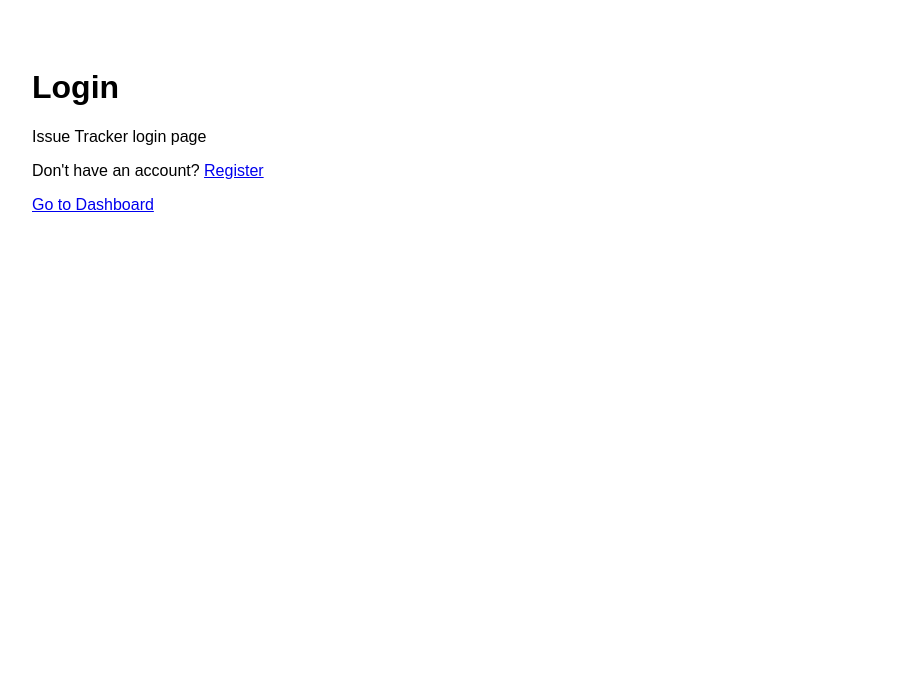
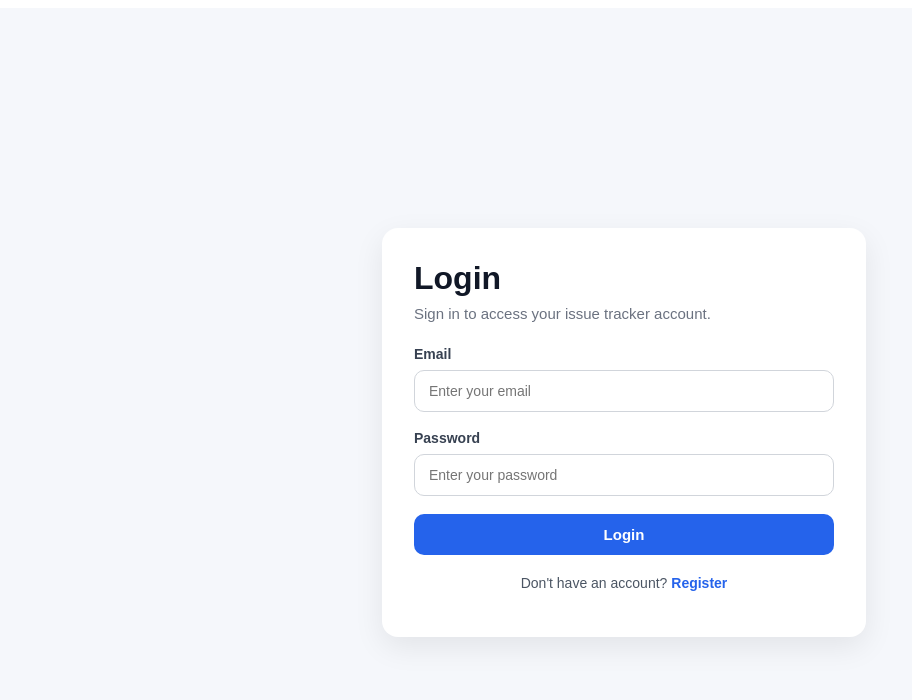
Before and after one commit to Yasmiwijethunga/issue-tracker, a React (Vite) app in the folder client/: page /login in a window 1280 px wide. Shown: the top 700 px of the page, without its empty margins (16-928 px from the left). Built offline with nearby package versions, Linux system fonts and the light colour scheme.

Commit message:
Add styled login and register forms

```diff
--- a/client/src/pages/Login.tsx
+++ b/client/src/pages/Login.tsx
@@ -1,18 +1,198 @@
-import { Link } from "react-router-dom";
+import { useState, type FormEvent, type ChangeEvent } from "react";
+import { Link, useNavigate } from "react-router-dom";
+
+interface LoginFormData {
+  email: string;
+  password: string;
+}
 
 function Login() {
+  const navigate = useNavigate();
+
+  const [formData, setFormData] = useState<LoginFormData>({
+    email: "",
+    password: "",
+  });
+
+  const [error, setError] = useState("");
+  const [successMessage, setSuccessMessage] = useState("");
+
+  const handleChange = (e: ChangeEvent<HTMLInputElement>) => {
+    setFormData((prev) => ({
+      ...prev,
+      [e.target.name]: e.target.value,
+    }));
+
+    setError("");
+    setSuccessMessage("");
+  };
+
+  const handleSubmit = (e: FormEvent<HTMLFormElement>) => {
+    e.preventDefault();
+
+    if (!formData.email.trim() || !formData.password.trim()) {
+      setError("Please fill in all fields.");
+      return;
+    }
+
+    // Temporary frontend-only success flow
+    setSuccessMessage("Login form submitted successfully.");
+
+    // Later, after backend connection:
+    // dispatch(login(formData))
+
+    setTimeout(() => {
+      navigate("/dashboard");
+    }, 800);
+  };
+
   return (
-    <div style={{ padding: "40px", fontFamily: "Arial" }}>
-      <h1>Login</h1>
-      <p>Issue Tracker login page</p>
-      <p>
-        Don&apos;t have an account? <Link to="/register">Register</Link>
-      </p>
-      <p>
-        <Link to="/dashboard">Go to Dashboard</Link>
-      </p>
+    <div style={pageStyle}>
+      <div style={cardStyle}>
+        <h1 style={titleStyle}>Login</h1>
+        <p style={subtitleStyle}>Sign in to access your issue tracker account.</p>
+
+        <form onSubmit={handleSubmit} style={formStyle}>
+          <div style={fieldGroupStyle}>
+            <label htmlFor="email" style={labelStyle}>
+              Email
+            </label>
+            <input
+              id="email"
+              name="email"
+              type="email"
+              placeholder="Enter your email"
+              value={formData.email}
+              onChange={handleChange}
+              style={inputStyle}
+            />
+          </div>
+
+          <div style={fieldGroupStyle}>
+            <label htmlFor="password" style={labelStyle}>
+              Password
+            </label>
+            <input
+              id="password"
+              name="password"
+              type="password"
+              placeholder="Enter your password"
+              value={formData.password}
+              onChange={handleChange}
+              style={inputStyle}
+            />
+          </div>
+
+          {error && <p style={errorStyle}>{error}</p>}
+          {successMessage && <p style={successStyle}>{successMessage}</p>}
+
+          <button type="submit" style={buttonStyle}>
+            Login
+          </button>
+        </form>
+
+        <p style={footerTextStyle}>
+          Don&apos;t have an account?{" "}
+          <Link to="/register" style={linkStyle}>
+            Register
+          </Link>
+        </p>
+      </div>
     </div>
   );
 }
 
+const pageStyle: React.CSSProperties = {
+  minHeight: "100vh",
+  display: "flex",
+  justifyContent: "center",
+  alignItems: "center",
+  backgroundColor: "#f5f7fb",
+  padding: "24px",
+  fontFamily: "Arial, sans-serif",
+};
+
+const cardStyle: React.CSSProperties = {
+  width: "100%",
+  maxWidth: "420px",
+  backgroundColor: "#ffffff",
+  padding: "32px",
+  borderRadius: "16px",
+  boxShadow: "0 10px 30px rgba(0, 0, 0, 0.08)",
+};
+
+const titleStyle: React.CSSProperties = {
+  margin: "0 0 8px 0",
+  fontSize: "32px",
+  color: "#111827",
+};
+
+const subtitleStyle: React.CSSProperties = {
+  margin: "0 0 24px 0",
+  color: "#6b7280",
+  fontSize: "15px",
+};
+
+const formStyle: React.CSSProperties = {
+  display: "flex",
+  flexDirection: "column",
+  gap: "18px",
+};
+
+const fieldGroupStyle: React.CSSProperties = {
+  display: "flex",
+  flexDirection: "column",
+  gap: "8px",
+};
+
+const labelStyle: React.CSSProperties = {
+  fontSize: "14px",
+  fontWeight: 600,
+  color: "#374151",
+};
+
+const inputStyle: React.CSSProperties = {
+  padding: "12px 14px",
+  border: "1px solid #d1d5db",
+  borderRadius: "10px",
+  fontSize: "14px",
+  outline: "none",
+};
+
+const buttonStyle: React.CSSProperties = {
+  padding: "12px",
+  border: "none",
+  borderRadius: "10px",
+  backgroundColor: "#2563eb",
+  color: "#ffffff",
+  fontSize: "15px",
+  fontWeight: 600,
+  cursor: "pointer",
+};
+
+const errorStyle: React.CSSProperties = {
+  margin: 0,
+  color: "#dc2626",
+  fontSize: "14px",
+};
+
+const successStyle: React.CSSProperties = {
+  margin: 0,
+  color: "#16a34a",
+  fontSize: "14px",
+};
+
+const footerTextStyle: React.CSSProperties = {
+  marginTop: "20px",
+  fontSize: "14px",
+  color: "#4b5563",
+  textAlign: "center",
+};
+
+const linkStyle: React.CSSProperties = {
+  color: "#2563eb",
+  textDecoration: "none",
+  fontWeight: 600,
+};
+
 export default Login;
--- a/client/src/pages/Register.tsx
+++ b/client/src/pages/Register.tsx
@@ -1,15 +1,247 @@
-import { Link } from "react-router-dom";
+import { useState, type FormEvent, type ChangeEvent } from "react";
+import { Link, useNavigate } from "react-router-dom";
+
+interface RegisterFormData {
+  name: string;
+  email: string;
+  password: string;
+  confirmPassword: string;
+}
 
 function Register() {
+  const navigate = useNavigate();
+
+  const [formData, setFormData] = useState<RegisterFormData>({
+    name: "",
+    email: "",
+    password: "",
+    confirmPassword: "",
+  });
+
+  const [error, setError] = useState("");
+  const [successMessage, setSuccessMessage] = useState("");
+
+  const handleChange = (e: ChangeEvent<HTMLInputElement>) => {
+    setFormData((prev) => ({
+      ...prev,
+      [e.target.name]: e.target.value,
+    }));
+
+    setError("");
+    setSuccessMessage("");
+  };
+
+  const handleSubmit = (e: FormEvent<HTMLFormElement>) => {
+    e.preventDefault();
+
+    if (
+      !formData.name.trim() ||
+      !formData.email.trim() ||
+      !formData.password.trim() ||
+      !formData.confirmPassword.trim()
+    ) {
+      setError("Please fill in all fields.");
+      return;
+    }
+
+    if (formData.password.length < 6) {
+      setError("Password must be at least 6 characters.");
+      return;
+    }
+
+    if (formData.password !== formData.confirmPassword) {
+      setError("Passwords do not match.");
+      return;
+    }
+
+    // Temporary frontend-only success flow
+    setSuccessMessage("Registration form submitted successfully.");
+
+    // Later, after backend connection:
+    // dispatch(register({ name, email, password }))
+
+    setTimeout(() => {
+      navigate("/login");
+    }, 900);
+  };
+
   return (
-    <div style={{ padding: "40px", fontFamily: "Arial" }}>
-      <h1>Register</h1>
-      <p>Create your account here</p>
-      <p>
-        Already have an account? <Link to="/login">Login</Link>
-      </p>
+    <div style={pageStyle}>
+      <div style={cardStyle}>
+        <h1 style={titleStyle}>Register</h1>
+        <p style={subtitleStyle}>Create a new account to manage issues.</p>
+
+        <form onSubmit={handleSubmit} style={formStyle}>
+          <div style={fieldGroupStyle}>
+            <label htmlFor="name" style={labelStyle}>
+              Full Name
+            </label>
+            <input
+              id="name"
+              name="name"
+              type="text"
+              placeholder="Enter your full name"
+              value={formData.name}
+              onChange={handleChange}
+              style={inputStyle}
+            />
+          </div>
+
+          <div style={fieldGroupStyle}>
+            <label htmlFor="email" style={labelStyle}>
+              Email
+            </label>
+            <input
+              id="email"
+              name="email"
+              type="email"
+              placeholder="Enter your email"
+              value={formData.email}
+              onChange={handleChange}
+              style={inputStyle}
+            />
+          </div>
+
+          <div style={fieldGroupStyle}>
+            <label htmlFor="password" style={labelStyle}>
+              Password
+            </label>
+            <input
+              id="password"
+              name="password"
+              type="password"
+              placeholder="Create a password"
+              value={formData.password}
+              onChange={handleChange}
+              style={inputStyle}
+            />
+          </div>
+
+          <div style={fieldGroupStyle}>
+            <label htmlFor="confirmPassword" style={labelStyle}>
+              Confirm Password
+            </label>
+            <input
+              id="confirmPassword"
+              name="confirmPassword"
+              type="password"
+              placeholder="Re-enter your password"
+              value={formData.confirmPassword}
+              onChange={handleChange}
+              style={inputStyle}
+            />
+          </div>
+
+          {error && <p style={errorStyle}>{error}</p>}
+          {successMessage && <p style={successStyle}>{successMessage}</p>}
+
+          <button type="submit" style={buttonStyle}>
+            Create Account
+          </button>
+        </form>
+
+        <p style={footerTextStyle}>
+          Already have an account?{" "}
+          <Link to="/login" style={linkStyle}>
+            Login
+          </Link>
+        </p>
+      </div>
     </div>
   );
 }
 
+const pageStyle: React.CSSProperties = {
+  minHeight: "100vh",
+  display: "flex",
+  justifyContent: "center",
+  alignItems: "center",
+  backgroundColor: "#f5f7fb",
+  padding: "24px",
+  fontFamily: "Arial, sans-serif",
+};
+
+const cardStyle: React.CSSProperties = {
+  width: "100%",
+  maxWidth: "460px",
+  backgroundColor: "#ffffff",
+  padding: "32px",
+  borderRadius: "16px",
+  boxShadow: "0 10px 30px rgba(0, 0, 0, 0.08)",
+};
+
+const titleStyle: React.CSSProperties = {
+  margin: "0 0 8px 0",
+  fontSize: "32px",
+  color: "#111827",
+};
+
+const subtitleStyle: React.CSSProperties = {
+  margin: "0 0 24px 0",
+  color: "#6b7280",
+  fontSize: "15px",
+};
+
+const formStyle: React.CSSProperties = {
+  display: "flex",
+  flexDirection: "column",
+  gap: "18px",
+};
+
+const fieldGroupStyle: React.CSSProperties = {
+  display: "flex",
+  flexDirection: "column",
+  gap: "8px",
+};
+
+const labelStyle: React.CSSProperties = {
+  fontSize: "14px",
+  fontWeight: 600,
+  color: "#374151",
+};
+
+const inputStyle: React.CSSProperties = {
+  padding: "12px 14px",
+  border: "1px solid #d1d5db",
+  borderRadius: "10px",
+  fontSize: "14px",
+  outline: "none",
+};
+
+const buttonStyle: React.CSSProperties = {
+  padding: "12px",
+  border: "none",
+  borderRadius: "10px",
+  backgroundColor: "#2563eb",
+  color: "#ffffff",
+  fontSize: "15px",
+  fontWeight: 600,
+  cursor: "pointer",
+};
+
+const errorStyle: React.CSSProperties = {
+  margin: 0,
+  color: "#dc2626",
+  fontSize: "14px",
+};
+
+const successStyle: React.CSSProperties = {
+  margin: 0,
+  color: "#16a34a",
+  fontSize: "14px",
+};
+
+const footerTextStyle: React.CSSProperties = {
+  marginTop: "20px",
+  fontSize: "14px",
+  color: "#4b5563",
+  textAlign: "center",
+};
+
+const linkStyle: React.CSSProperties = {
+  color: "#2563eb",
+  textDecoration: "none",
+  fontWeight: 600,
+};
+
 export default Register;
```
